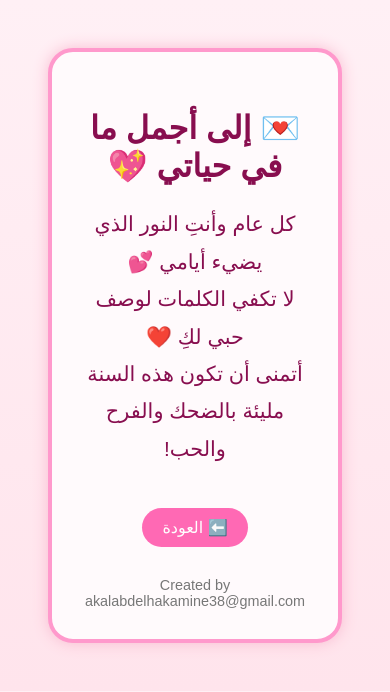
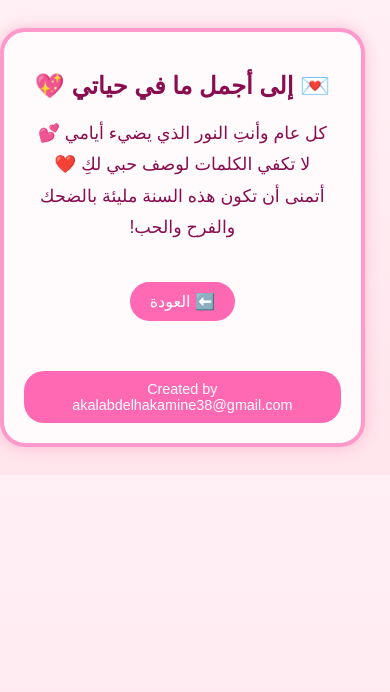
Before and after one commit to akal38/Asmaa-My-Love-, a plain HTML site: page message.html in a window 390 px wide. Drawn offline with Linux system fonts and the light colour scheme.

Commit message:
Add files via upload

```diff
--- a/message.html
+++ b/message.html
@@ -3,6 +3,7 @@
 <head>
   <meta charset="UTF-8">
   <title>رسالة حب 💌</title>
+  <meta name="viewport" content="width=device-width, initial-scale=1.0">
   <style>
     body {
       background: linear-gradient(to bottom, #fff0f5, #ffe4ec);
@@ -47,6 +48,22 @@
       font-size: 0.9em;
       color: #777;
     }
+
+    @media (max-width: 600px) {
+      body {
+        padding: 20px;
+      }
+      .frame {
+        width: 95%;
+        padding: 20px;
+      }
+      h2 {
+        font-size: 1.5em;
+      }
+      p {
+        font-size: 1.1em;
+      }
+    }
   </style>
 </head>
 <body>
@@ -58,7 +75,7 @@
       أتمنى أن تكون هذه السنة مليئة بالضحك والفرح والحب!
     </p>
     <a href="index.html">⬅️ العودة</a>
-    <footer>Created by akalabdelhakamine38@gmail.com</footer>
+    <footer><a href="mailto:akalabdelhakamine38@gmail.com">Created by akalabdelhakamine38@gmail.com</a></footer>
   </div>
 </body>
 </html>
```
Also changed, not shown: audio.html (+18 -1 lines), index.html (+15 -1 lines).
